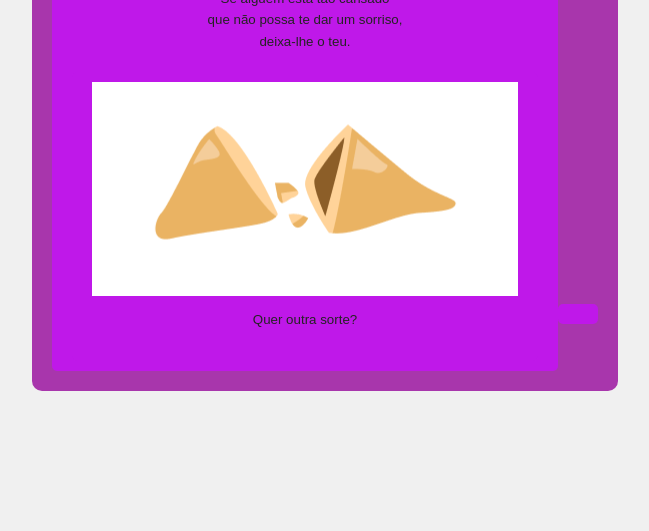
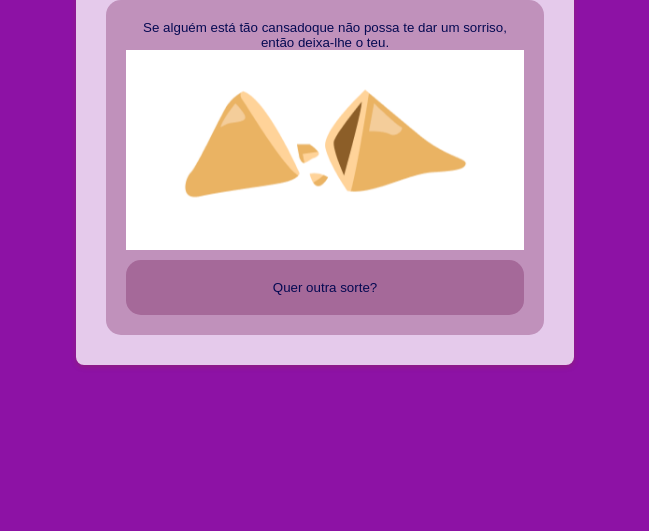
Before and after one commit to miguels44/biscoito-da-sorte, a plain HTML site: page index_s.html in a window 1280 px wide. Shown: the part 269-800 px from the top of the page, without its empty margins (315-964 px from the left). Drawn offline with Linux system fonts and the light colour scheme.

Commit message:
atualizações

```diff
--- a/biscoito.css
+++ b/biscoito.css
@@ -5,14 +5,14 @@ body {
     align-items: center;
     min-height: 100vh;
     margin: 0;
-    background-color: #f0f0f0;
+    background-color: #8d12a5;
     }
 
 figure {
-    background-color: #8d12a5;
+    background-color: #e5caeb;
     padding: 30px;
     border-radius: 8px;
-    box-shadow: 0 2px 5px rgba(0, 0, 0, 0.1);
+    box-shadow: 0 2px 5px rgba(145, 51, 51, 0.349);
     text-align: center;
     }
 
@@ -31,15 +31,11 @@ a, button {
     background-color: #63064449;
     color: #050a52;
     border: none;
-    padding: 10px 20px;
-    border-radius: 5px;
+    padding: 20px;
+    border-radius: 15px;
     cursor: pointer;
     text-decoration: none;
-    display: inline-block;
-    }
-
-a:hover, button:hover {
-    background-color: #63064449;
+    display: block;
     }
 
 img {
--- a/index_2.html
+++ b/index_s.html
@@ -10,15 +10,11 @@
     <figure>
         <h1>Essa é sua sorte de hoje:</h1>
         <button>
-            <p>
-            Se alguém está tão cansado<br>
-            que não possa te dar um sorriso,<br>
-            deixa-lhe o teu.
-            </p>
-            <a href="http://127.0.0.1:5500/index.html"><img src="./sorte.PNG">
-            <p>Quer outra sorte?</p>
+            Se alguém está tão cansadoque não possa te dar um sorriso,<br>
+            então deixa-lhe o teu.<br>
+            <img src="./sorte.PNG">
+            <a href="http://127.0.0.1:5500/index_b.html">Quer outra sorte?</a>
         </button>
-            </a>
     </figure>
 </body>
 </html>
--- a/sorte.css
+++ b/sorte.css
@@ -5,39 +5,42 @@ body {
     align-items: center;
     min-height: 100vh;
     margin: 0;
-    background-color: #f0f0f0;
+    background-color: #8d12a5;
     }
 
 figure {
-    background-color: #a836ac;
-    padding: 20px;
-    border-radius: 10px;
+    background-color: #e5caeb;
+    padding: 30px;
+    border-radius: 8px;
+    box-shadow: 0 2px 5px rgba(145, 51, 51, 0.349);
+    text-align: center;
     }
 
 h1 {
-    color: #252323;
+    color: #333;
     margin-bottom: 15px;
     }
 
 p {
-    color: #252323;
+    color: #333;
     line-height: 1.6;
     margin-bottom: 20px;
     }
 
 a, button {
-    background-color: #bf18e9;
-    color: #bf18e9;
+    background-color: #63064449;
+    color: #050a52;
     border: none;
-    padding: 10px 20px;
-    border-radius: 5px;
+    padding: 20px;
+    border-radius: 15px;
+    cursor: pointer;
     text-decoration: none;
-    display: inline-block;
+    display: block;
     }
 
 img {
     max-width: 100%;
-    height: auto;
+    height: 200px;
     display: block;
     margin-bottom: 10px;
     }
```
Also changed, not shown: index_b.html (renamed from index.html, +2 -3 lines).
